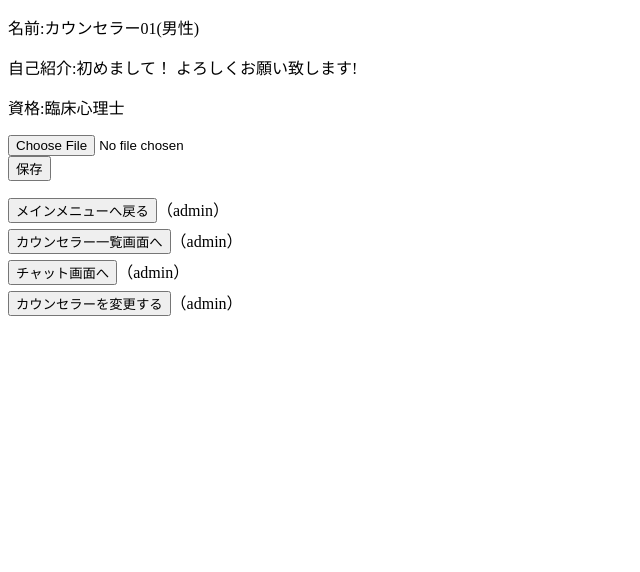
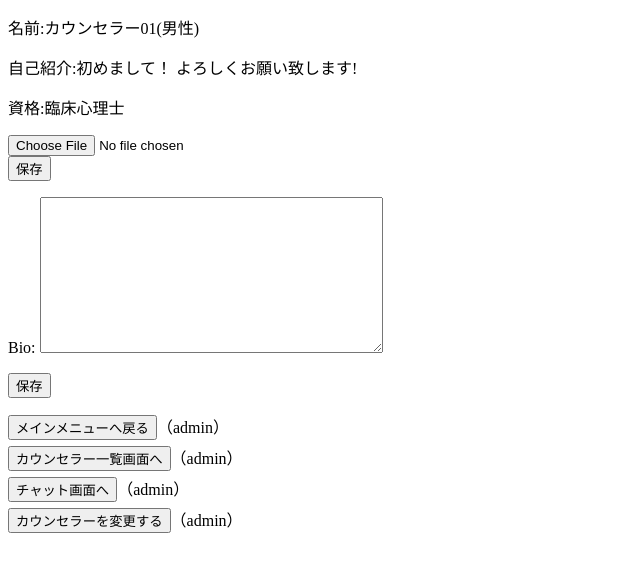
Before and after one commit to raisetrajectory/Portfolio-submission3, a Django app: page /profile/ in a window 1280 px wide. Shown: the part 148-720 px from the top of the page, without its empty margins (0-640 px from the left). Run offline with Django 4.2, Linux system fonts and the light colour scheme; a user stored in the database is signed in.

Commit message:
https://github.com/raisetrajectory/Portfolio-submission3

```diff
--- a/Portfolio-submission/online_counseling_platform/templates/profile.html
+++ b/Portfolio-submission/online_counseling_platform/templates/profile.html
@@ -80,6 +80,12 @@
     <p>保存先: <a href="{{ uploaded_file_url }}">{{ uploaded_file_url }}</a></p>
     {% endif %}
 
+    <form method="post" enctype="multipart/form-data">
+    {% csrf_token %}
+    {{ form.as_p }}
+    <button type="submit">保存</button>
+    </form>
+
     <ul>
         <li><button onclick="location.href='{% url 'home' %}'">メインメニューへ戻る</button>（{{ user.username }}）</li>
         <li><button onclick="location.href='{% url 'counselor_list' %}'">カウンセラー一覧画面へ</button>（{{ user.username }}）</li>
```
